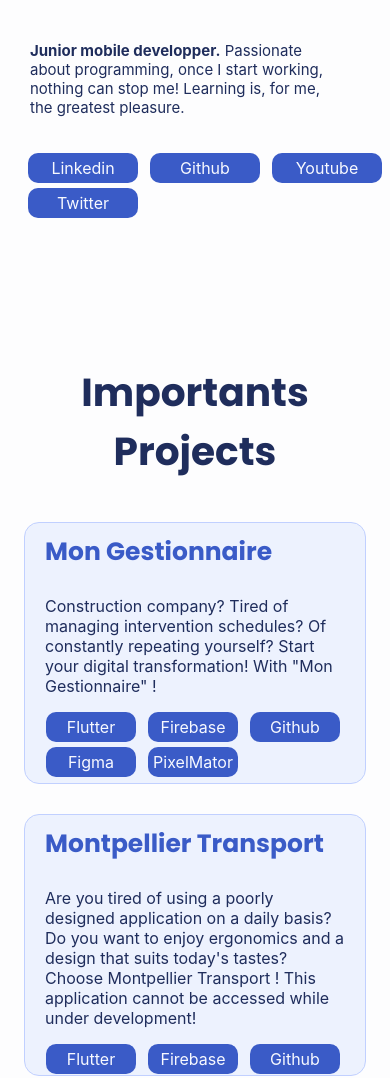
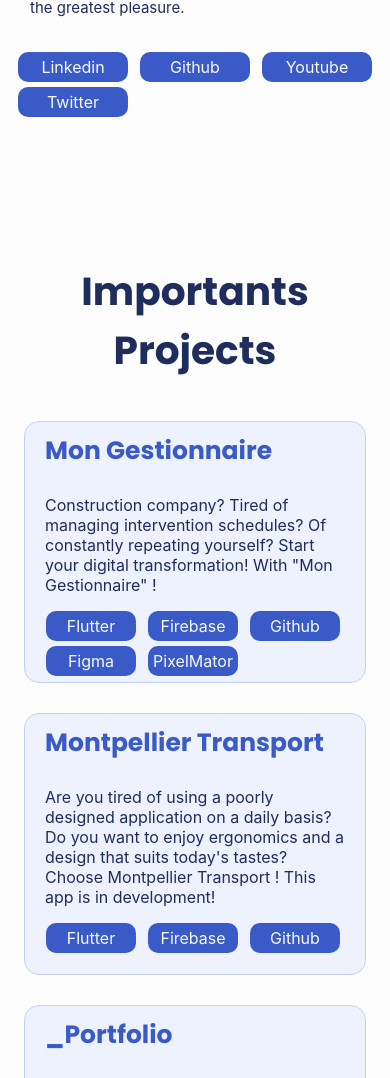
Before and after one commit to Youvataque/_Portfolio, a React (Create React App) app: page / in a window 390 px wide. Shown: the part 479-1557 px from the top of the page. Built offline with nearby package versions, Linux system fonts and the light colour scheme.

Commit message:
Peut-être la fin ?

```diff
--- a/src/Views/About/About.js
+++ b/src/Views/About/About.js
@@ -14,7 +14,7 @@ export function About() {
                     <p className='AboutName'>Yannis</p>
                     <p className='AboutName'>SEGUIN</p>
                     <div className='AboutTextLength'>
-                <p className='homeTextPr'>
+                <p className='AboutTextPr'>
                     <b> Junior mobile developper.</b>
                     &nbsp;I have been passionate about programming for years and started with Python in 2021. I programmed small viruses for 2 years,<br/> then switched to Swift in 2023 and to Flutter the same year. I particularly enjoyed this aspect of development, especially with the development of "Mon Gestionnaire" and "Montpellier Transport".<br/> Today, I continue with mobile development while also learning React for web.
                 </p>
--- a/src/Views/Accueil/Accueil.js
+++ b/src/Views/Accueil/Accueil.js
@@ -23,7 +23,7 @@ export function Accueil() {
         titles : ["Mon Gestionnaire", "Montpellier Transport", "_Portfolio"],
         texts : [
             "Construction company? Tired of managing intervention schedules? Of constantly repeating yourself? Start your digital transformation! With \"Mon Gestionnaire\" !",
-            "Are you tired of using a poorly designed application on a daily basis? Do you want to enjoy ergonomics and a design that suits today's tastes? Choose Montpellier Transport ! This application cannot be accessed while under development!",
+            "Are you tired of using a poorly designed application on a daily basis? Do you want to enjoy ergonomics and a design that suits today's tastes? Choose Montpellier Transport ! This app is in development!",
             "The portfolio is an essential requirement for every developer. Eager to showcase my skills and achievements, here is mine. It also serves as my first project in React !"
         ],
         links : ["https://github.com/Youvataque/gestionnaire-interventions" , "https://www.tam-voyages.com/index.asp", "https://github.com/Youvataque/_Portfolio"],
--- a/src/Views/component/ContactLinks/ContactLinks.js
+++ b/src/Views/component/ContactLinks/ContactLinks.js
@@ -3,10 +3,10 @@ import {motion} from 'framer-motion';
 
 export function ContactLinks({titles, links}) {
     return <div className='ContactsLinksBodyDirector'>
-        <ul className='ContactLinksBody'>
+        <div className='ContactLinksBody'>
             {titles.map((title, index) => (
                 <motion.li animate={{y : [200, 0], opacity : 1}} transition={{y : {delay : (index + 1) / 6}, opacity : {delay : (index + 1) / 6}}} className="ContactLinks" key={index}><a href={links[index]} target='_blank'>{title}</a></motion.li>
             ))}
-        </ul>
+        </div>
     </div>
 }
--- a/src/Views/component/ProjectsCard/ProjectsCard.js
+++ b/src/Views/component/ProjectsCard/ProjectsCard.js
@@ -20,7 +20,7 @@ export function ProjectsCard({texts, titles, links, skills,  marge}) {
                             <p className="ProjetcsCardText">{texts[index]}</p>
                             <div className='Space'/>
                             <SkillsLinks className="CardSkills" links={skills[index][1]} titles={skills[index][0]}/>
-                            <Gap size={10}/>
+                            <Gap size={20}/>
                         </div>
                 </motion.a>
             ))}
--- a/src/css/component.css
+++ b/src/css/component.css
@@ -260,9 +260,8 @@ input:checked + .slider::after {
   display: flex;
   flex-wrap: wrap;
   flex-direction: row;
-  margin-left: -6px;
   height: 70px;
-  width: initial;
+  margin-left: 33px;
 }
 
 .ContactLinks{
@@ -612,7 +611,7 @@ input:checked + .slider::after {
   }
 
   .ContactLinksBody{
-    margin-left: -23px;
+    margin-left: 7px;
   }
 
   .ProjectsCards{
--- a/src/css/text.css
+++ b/src/css/text.css
@@ -82,6 +82,12 @@
     margin-top: 0px;
     width: 900px;
 }
+.AboutTextPr{
+    text-align: start;
+    flex-direction: row;
+    font-size: 25px;
+    color: var(--primary-text-color);
+}
 /* fin about */
 
 /* Contact */
@@ -124,6 +130,10 @@
         margin-left: 7%;
     }
     .homeTextPr{
+        margin-top: -100px;
+        font-size: 15px;
+    }
+    .AboutTextPr{
         font-size: 15px;
     }
     .HomeTextLength{
```
